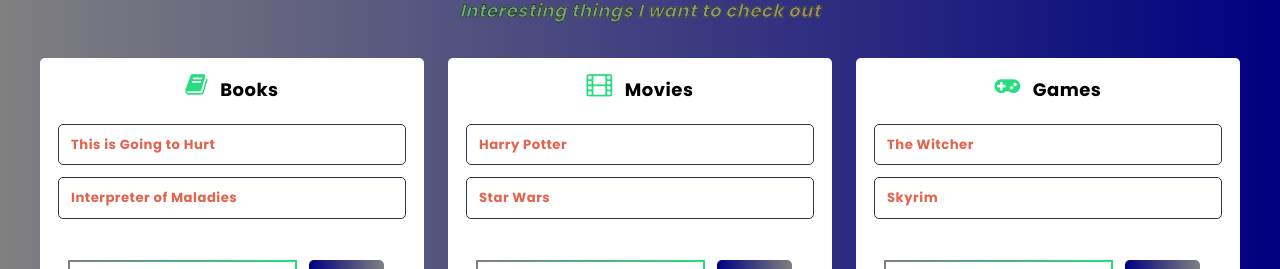
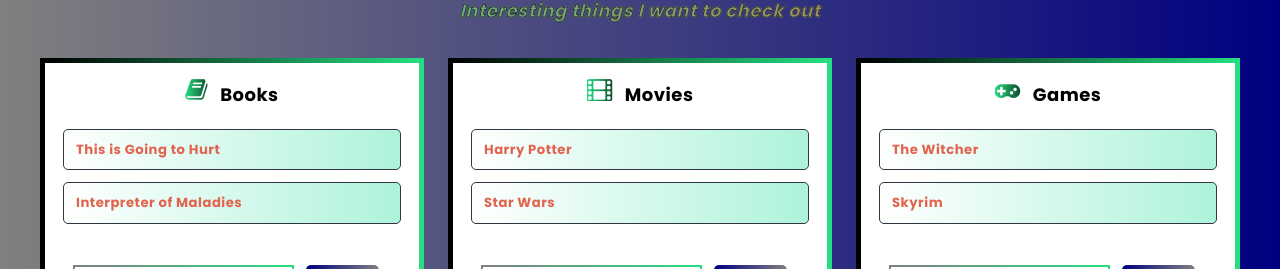
Before and after one commit to Viktoryia-Vysotskaya/ReactApp, a React (Create React App) app: page / in a window 1280 px wide. Shown: the part 531-800 px from the top of the page. Built offline with nearby package versions, Linux system fonts and the light colour scheme.

Commit message:
Reselect / Update styles / Id and name attributes in form field elements

```diff
--- a/package.json
+++ b/package.json
@@ -14,6 +14,7 @@
     "react-scripts": "5.0.1",
     "redux": "4.2.0",
     "redux-devtools-extension": "2.13.9",
+    "reselect": "^4.1.8",
     "sass": "^1.63.3",
     "shortid": "^2.2.16",
     "web-vitals": "^2.1.4"
--- a/src/components/Card/Card.module.scss
+++ b/src/components/Card/Card.module.scss
@@ -2,7 +2,7 @@
 
 .card {
     position: relative;
-    background: $color-light;
+    background: linear-gradient(to left, $color-four, $color-light);
     border: 1px solid $color-dark;
     padding: $base-size;
     margin: 0 0 $base-size 0;
@@ -12,3 +12,9 @@
     font-weight: bold;
     color: $color-warning;
 }
+
+@media (max-width: 768px) {
+    .card {
+        background: $color-light;
+    }
+}
--- a/src/components/CardForm/CardForm.js
+++ b/src/components/CardForm/CardForm.js
@@ -14,7 +14,7 @@
     };
     return (
         <form className={styles.cardForm} onSubmit={handleSubmit}>
-            <TextInput value={title} onChange={e => setTitle(e.target.value)} />
+            <TextInput id="cardTitle" name="cardTitle" value={title} onChange={e => setTitle(e.target.value)} />
             <Button type="submit">Add card</Button>
         </form>
     );
--- a/src/components/Column/Column.js
+++ b/src/components/Column/Column.js
@@ -1,13 +1,13 @@
+import React from 'react';
+import { useSelector } from 'react-redux';
+import { getFilteredCards } from '../../redux/selectors';
 import styles from './Column.module.scss';
 import Card from '../Card/Card';
 import CardForm from '../CardForm/CardForm';
-import { useSelector } from 'react-redux';
 
-const Column = props => {
-    const cards = useSelector(state =>
-        state.cards.filter(card =>
-            card.columnId === props.id && card.title.toLowerCase().includes(state.searchString.toLowerCase())
-        ));
+const Column = (props) => {
+  const cards = useSelector(state => getFilteredCards(state, props.id));
+
   return (
     <article className={styles.column}>
       <h2 className={styles.title}><span className={styles.icon + ' fa fa-' + props.icon} />{props.title}</h2>
--- a/src/components/Column/Column.module.scss
+++ b/src/components/Column/Column.module.scss
@@ -5,11 +5,14 @@
   flex-shrink: 0;
   width: calc(33% - 12px);
   background: $color-light;
-  margin: 0 $base-size $base-size 0;
+  margin: 0 $base-size 30px 0;
   padding: ($base-size * 1.5);
   border-radius: $radius;
-  box-shadow: 0 math.div($base-size, 4) 0 rgba(0, 0, 0, 0.3);
+  box-shadow: 0 math.div($base-size, 4) 0 $color-three;
   color: $color-dark;
+  border: 5px solid;
+  border-image: linear-gradient(to right, $color-three, $color-success);
+  border-image-slice: 1;
 
   &:last-child {
     margin: 0 0 $base-size 0;
@@ -29,7 +32,10 @@
 
 .icon::before {
   padding-right: $base-size;
-  color: $color-success;
+  background: linear-gradient(to right, $color-success, $color-three);
+  background-clip: text;
+  -webkit-background-clip: text;
+  -webkit-text-fill-color: transparent;
   font-size: ($base-size * 2);
   vertical-align: middle;
   position: relative;
@@ -48,6 +54,8 @@
 
   .column:hover {
     transform: scale(1);
-    background: linear-gradient(to right, $color-one, $color-light);
+    background: linear-gradient(to left, $color-four, $color-light);
+    border: 5px outset $color-three;
+
   }
 }
--- a/src/components/ColumnForm/ColumnForm.js
+++ b/src/components/ColumnForm/ColumnForm.js
@@ -17,9 +17,9 @@
     return (
         <form className={styles.columnForm} onSubmit={handleSubmit}>
             <span>Title:</span>
-            <TextInput value={title} onChange={e => setTitle(e.target.value)} />
+            <TextInput id="columnTitle" name="columnTitle" value={title} onChange={e => setTitle(e.target.value)} />
             <span>Icon:</span>
-            <TextInput value={icon} onChange={e => setIcon(e.target.value)} />
+            <TextInput id="columnIcon" name="columnIcon" value={icon} onChange={e => setIcon(e.target.value)} />
             <Button type="submit">Add column</Button>
         </form>
     );
--- a/src/components/Hero/Hero.module.scss
+++ b/src/components/Hero/Hero.module.scss
@@ -35,7 +35,7 @@
   }
 
   50% {
-    border-color: #000;
+    border-color: $color-three;
   }
 }
 
@@ -47,6 +47,7 @@
   font-weight: bold;
   -webkit-text-stroke: 1px $color-dark;
   background: linear-gradient(to right, $color-success, $color-warning);
+  background-clip: text;
   -webkit-background-clip: text;
   -webkit-text-fill-color: transparent;
 }
--- a/src/components/List/List.module.scss
+++ b/src/components/List/List.module.scss
@@ -50,6 +50,7 @@
   text-align: center;
   -webkit-text-stroke: 1px $color-dark;
   background: linear-gradient(to right, $color-success, $color-warning);
+  background-clip: text;
   -webkit-background-clip: text;
   -webkit-text-fill-color: transparent;
   font-size: 18px;
--- a/src/components/SearchForm/SearchForm.js
+++ b/src/components/SearchForm/SearchForm.js
@@ -13,7 +13,7 @@
     };
     return (
         <form className={styles.searchForm} onSubmit={handleSubmit}>
-            <TextInput placeholder="Search..." value={phrase} onChange={e => setPhrase(e.target.value)}/>
+            <TextInput id="searchPhrase" name="searchPhrase" placeholder="Search..." value={phrase} onChange={e => setPhrase(e.target.value)}/>
             <Button type="submit">
                 <span className="fa fa-search" />
             </Button>
--- a/src/components/TextInput/TextInput.js
+++ b/src/components/TextInput/TextInput.js
@@ -1,7 +1,7 @@
 import styles from './TextInput.module.scss';
 
 const TextInput = (props) => {
-    return <input className={styles.input} value={props.value} onChange={props.onChange} placeholder={props.placeholder} type="text" />
+    return <input id={props.id} name={props.name} className={styles.input} value={props.value} onChange={props.onChange} placeholder={props.placeholder} type="text" />
 };
 
 export default TextInput;
--- /dev/null
+++ b/src/redux/selectors.js
@@ -0,0 +1,13 @@
+import { createSelector } from 'reselect';
+
+const getCards = (state) => state.cards;
+const getSearchString = (state) => state.searchString;
+
+export const getFilteredCards = createSelector(
+  [getCards, getSearchString, (_, columnId) => columnId],
+  (cards, searchString, columnId) => {
+    return cards.filter(card =>
+      card.columnId === columnId && card.title.toLowerCase().includes(searchString.toLowerCase())
+    );
+  }
+);
--- a/src/styles/settings.scss
+++ b/src/styles/settings.scss
@@ -5,6 +5,7 @@
 $color-one: #000080;
 $color-two: #808080;
 $color-three: #000000;
+$color-four: #aef3db;
 
 $font-text: 'Poppins', sans-serif;
 
```
Also changed, not shown: 1 other file (tests, documents, lock files or other folders). Lines whose indentation alone changed are shown as unchanged.
